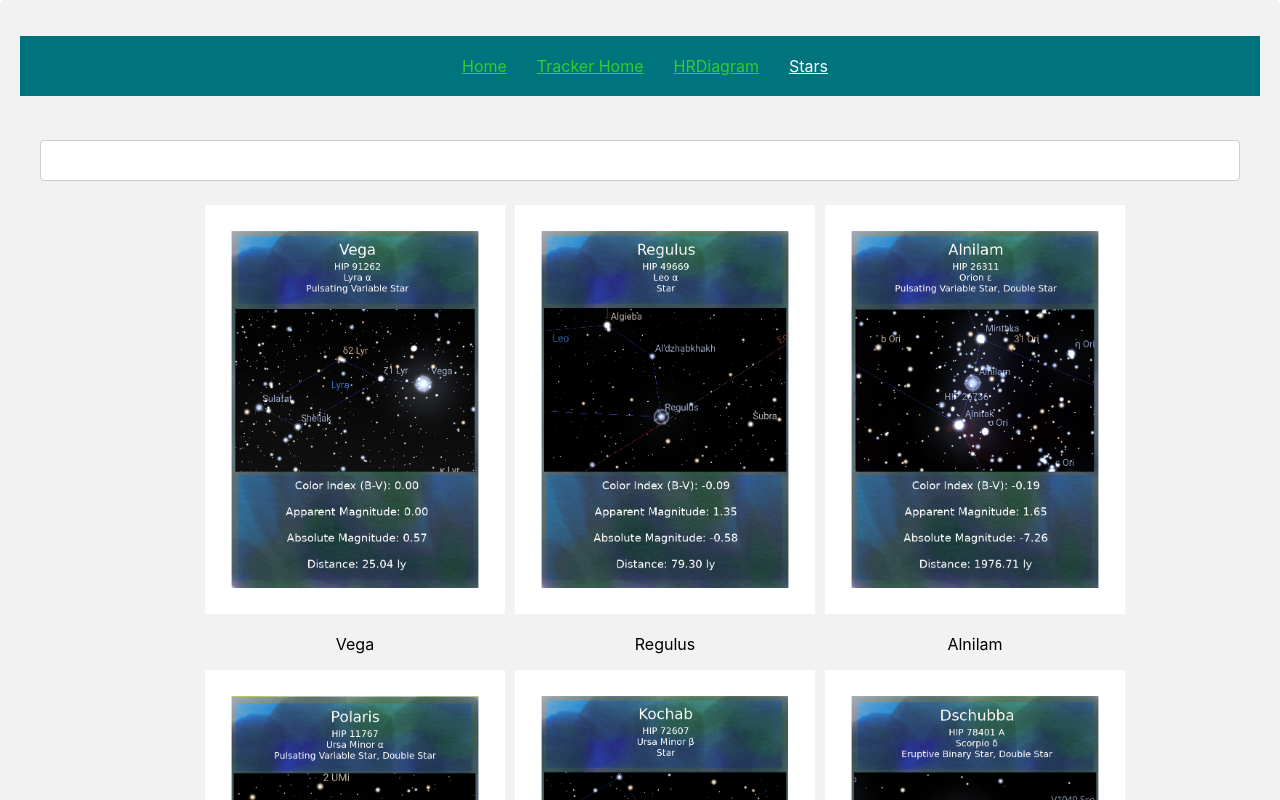
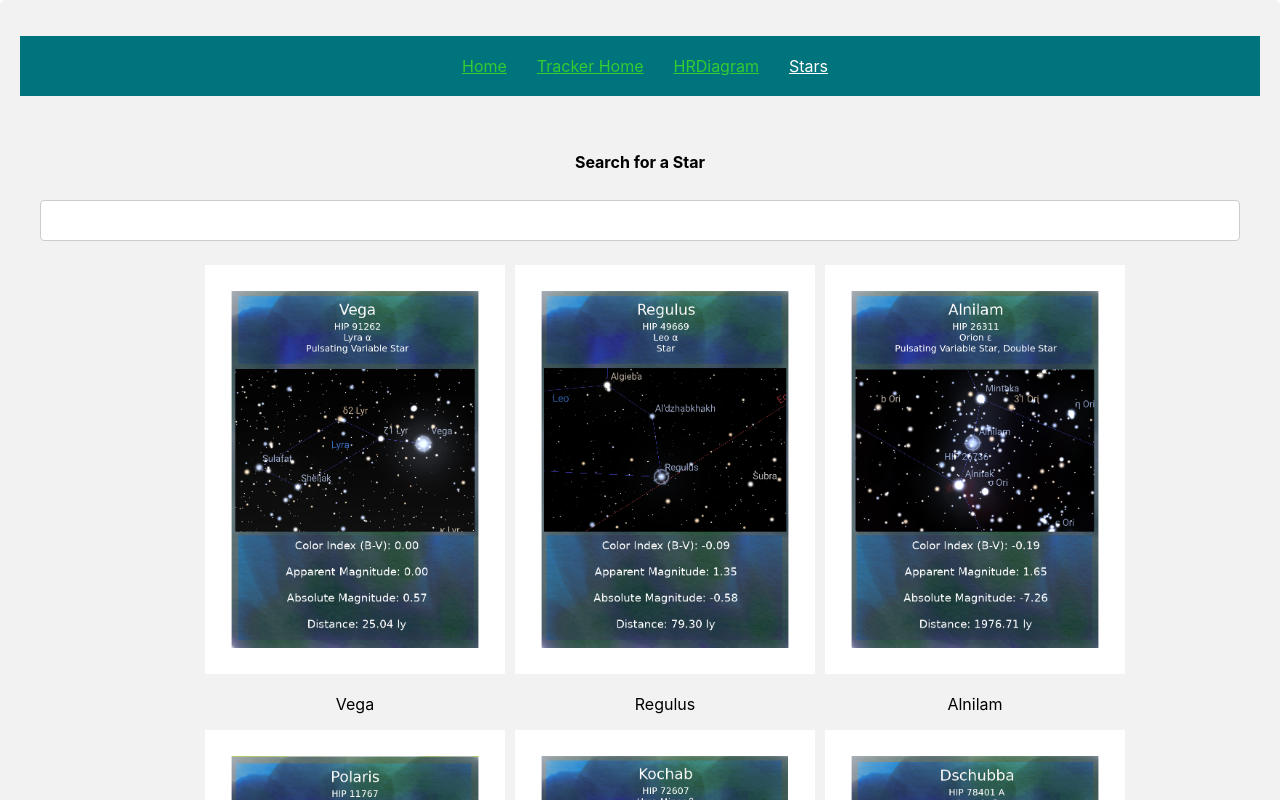
Before and after one commit to SharukhGV/celestial-frontend, a React (Create React App) app: page /stars in a window 1280 px wide. Shown: the top 800 px of the page. Built offline with nearby package versions, Linux system fonts and the light colour scheme.

Commit message:
deploy build

```diff
--- a/package.json
+++ b/package.json
@@ -3,6 +3,7 @@
   "version": "0.1.0",
   "private": true,
   "dependencies": {
+    "@capacitor/core": "^5.0.3",
     "@testing-library/jest-dom": "^5.16.5",
     "@testing-library/react": "^13.4.0",
     "@testing-library/user-event": "^13.5.0",
@@ -36,5 +37,8 @@
       "last 1 firefox version",
       "last 1 safari version"
     ]
+  },
+  "devDependencies": {
+    "@capacitor/cli": "^5.0.3"
   }
 }
--- a/src/components/StarSearch.js
+++ b/src/components/StarSearch.js
@@ -395,6 +395,7 @@ const starData = [
 
     return (
         <div>
+          <div><strong>Search for a Star</strong></div>
           <input type="text" value={query} onChange={handleQueryChange} />
           <ul>
             {filteredStars.map(star => (
```
Also changed, not shown: src/pages/Home.js (deleted, +0 -11 lines), src/pages/About.js (deleted), src/pages/Edit.js (deleted), src/pages/Index.js (deleted), src/pages/New.js (deleted), src/pages/NotFound.js (deleted), src/pages/Show.js (deleted), 1 other file (tests, documents, lock files or other folders).
